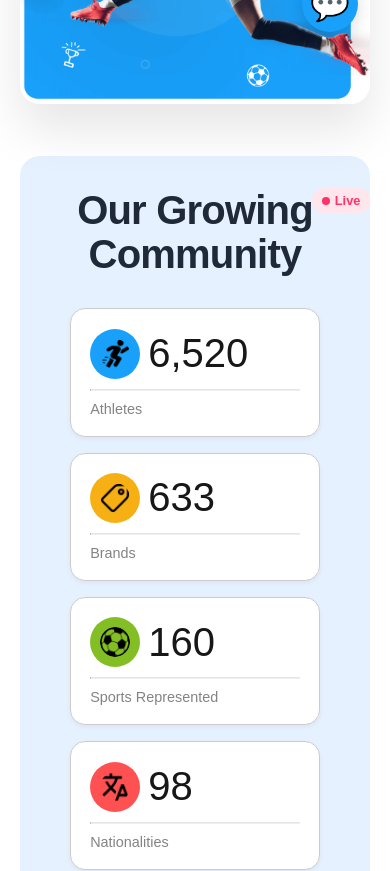
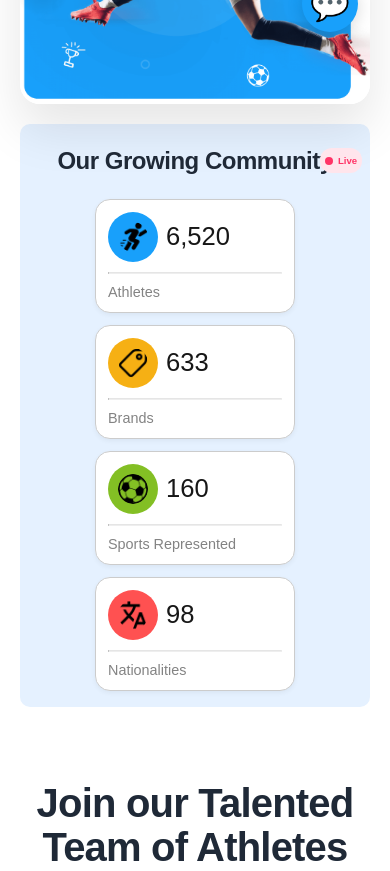
Before and after one commit to CollinFiske/new-sport-endorse, a Next.js app: page /talent in a window 390 px wide. Shown: the part 780-1651 px from the top of the page. Built offline with nearby package versions, Linux system fonts and the light colour scheme; no server answers.

Commit message:
made community styles work on all screens

```diff
--- a/app/testing/page.tsx
+++ b/app/testing/page.tsx
@@ -1,8 +1,10 @@
+import Community from "@/components/Community";
 
 
 export default function TalentPage() {
   return (
     <>
+    <Community />
     <hr/>
     <br />
     <br />
--- a/styles/community.css
+++ b/styles/community.css
@@ -44,6 +44,8 @@
   align-items: center;
   gap: 0.3rem;
   font-weight: bold;
+  max-width: 57px;
+  min-height: 25px;
 }
 
 .dot {
@@ -105,45 +107,122 @@
   color: #838383;
 }
 
+/* Ensure live badge always stays in upper right corner */
+@media (max-width: 780px) {
+  .live-badge {
+    font-size: 0.7rem;
+    padding: 0.2rem 0.4rem;
+  }
+}
+
+@media (max-width: 520px) {
+  .live-badge {
+    font-size: 0.6rem;
+    padding: 0.15rem 0.3rem;
+  }
+}
+
 @media (max-width: 1000px) {
+  .statistics-section {
+    margin: 1rem;
+    padding: 1.5rem;
+  }
+
   .statistics-grid {
     grid-template-columns: repeat(2, 1fr);
     row-gap: 1rem;
+    column-gap: 2rem;
   }
+
   .stat-box{
     margin: 0 auto;
-    min-width: 300px;
+    min-width: 250px;
+    max-width: 280px;
+  }
+
+  .statistics-header h2 {
+    font-size: 2rem;
   }
 }
 
 
 @media (max-width: 780px) {
+  .statistics-section {
+    margin: 0.5rem;
+    padding: 1rem;
+  }
+
   .statistics-grid {
     column-gap: 1rem;
   }
+
   .stat-box{
-    min-width: 250px;
+    min-width: 200px;
+    max-width: 240px;
+    padding: 1rem;
+  }
+
+  .stat-box h3 {
+    font-size: 2rem;
   }
 }
 
 @media (max-width: 620px) {
+  .statistics-section {
+    padding: 0.75rem;
+    margin: 0.25rem;
+  }
+
   .stat-box{
-    min-width: 200px;
+    min-width: 180px;
+    max-width: 200px;
+    padding: 0.8rem;
+  }
+
+  .stat-box h3 {
+    font-size: 1.8rem;
+  }
+
+  .statistics-header h2 {
+    font-size: 1.8rem;
+    margin-top: 1rem;
   }
 }
 
 @media (max-width: 520px) {
   .statistics-section{
-    padding-left: 0;
-    padding-right: 0;
+    padding: 0.5rem;
+    padding-bottom: 1rem;
+    margin: 0;
+    border-radius: 10px;
   }
+
+  .statistics-header {
+    margin-bottom: 1rem;
+  }
+
   .statistics-header h2{
     text-align: center;
+    font-size: 1.5rem;
   }
+
+  .statistics-header p {
+    text-align: center;
+    font-size: 0.9rem;
+  }
+
   .statistics-grid {
     grid-template-columns: repeat(1, 1fr);
+    row-gap: 0.75rem;
   }
+
   .stat-box{
-    min-width: 250px;
+    min-width: 200px;
+    max-width: 100%;
+    padding: 0.75rem;
+  }
+
+  .stat-box h3 {
+    font-size: 1.6rem;
   }
 }
```
Also changed, not shown: styles/aboutUs.css (+56 -0 lines).
